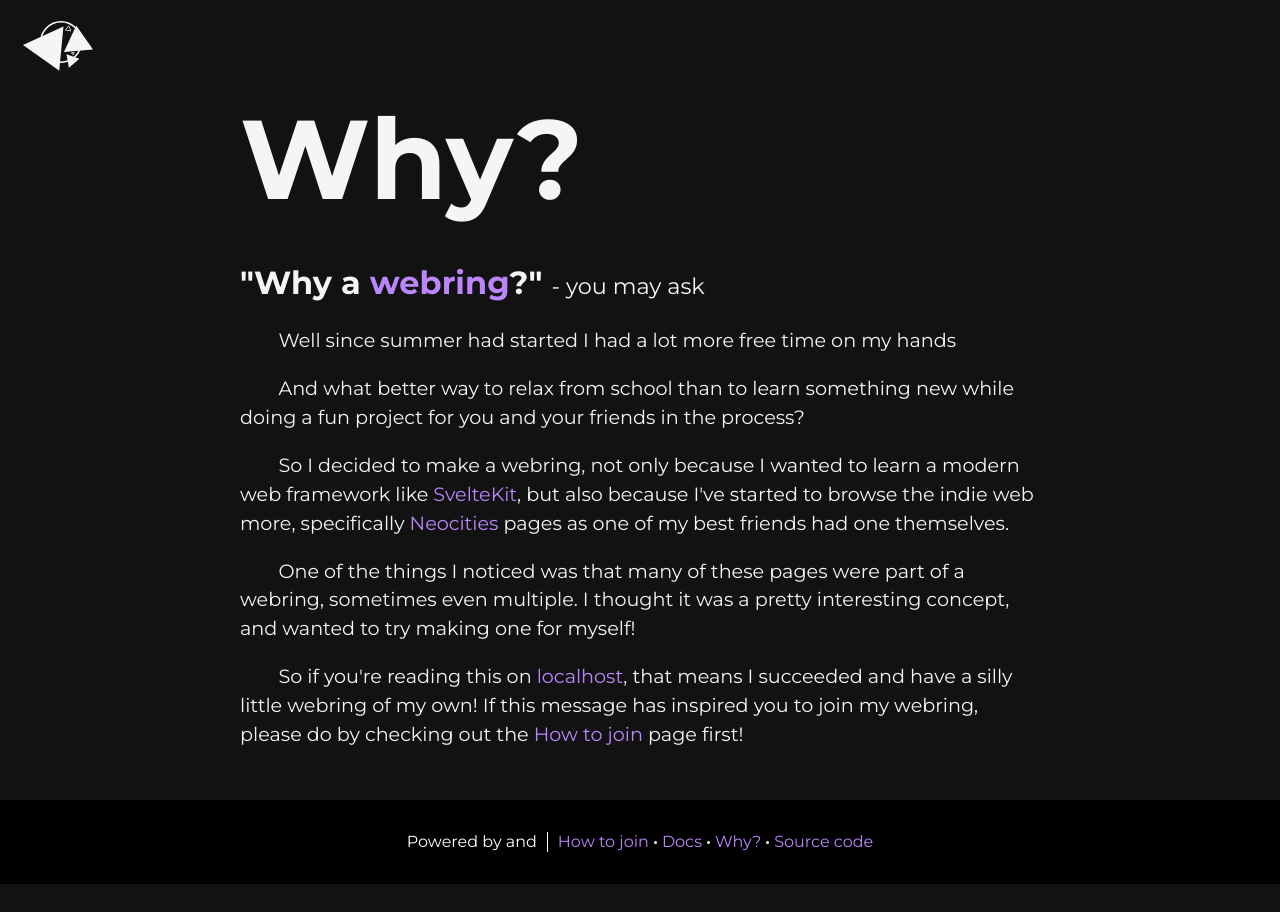
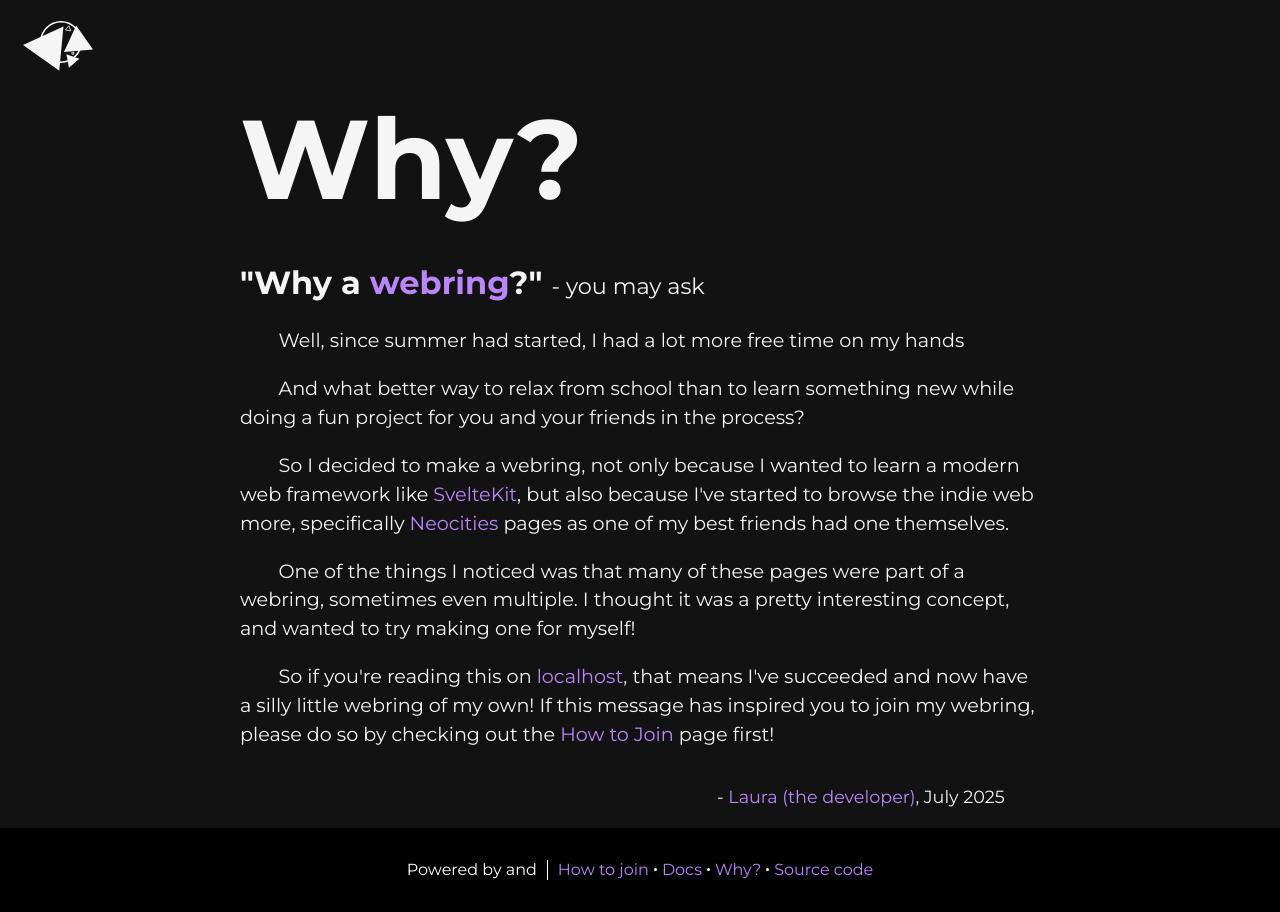
Before and after one commit to Pre1ude0/ringamajig, a SvelteKit app: page /why in a window 1280 px wide. Both pictures are taken after a click on the button "light". Before the commit the page ends 884 px from the top, so only its background shows below. Built offline with nearby package versions, Linux system fonts and the light colour scheme; a web font is replaced by a local one.

Commit message:
fix spelling mistakes and add author in why page

```diff
--- a/src/lib/components/tile.svelte
+++ b/src/lib/components/tile.svelte
@@ -93,7 +93,10 @@
                 />
             {/if}
             {#if page.siteButton}
-                <a href={page.og["og:url"]} target="_blank">
+                <a
+                    href={page.og["og:url"] ? page.og["og:url"] : null}
+                    target="_blank"
+                >
                     <img
                         src={page.siteButton}
                         class="blankie"
--- a/src/routes/(main)/why/+page.svelte
+++ b/src/routes/(main)/why/+page.svelte
@@ -27,7 +27,8 @@
         </h2>
 
         <p in:fly={{ y: 150, duration: 500, delay: 300 }}>
-            Well since summer had started I had a lot more free time on my hands
+            Well, since summer had started, I had a lot more free time on my
+            hands
         </p>
         <p in:fly={{ y: 150, duration: 500, delay: 400 }}>
             And what better way to relax from school than to learn something new
@@ -52,9 +53,18 @@
             So if you're reading this on <a
                 href={currentPageUrl}
                 target="_blank">{strippedUrl}</a
-            >, that means I succeeded and have a silly little webring of my own!
-            If this message has inspired you to join my webring, please do by
-            checking out the <a href="/docs#how-to-join">How to join</a> page first!
+            >, that means I've succeeded and now have a silly little webring of
+            my own! If this message has inspired you to join my webring, please
+            do so by checking out the
+            <a href="/docs#how-to-join">How to Join</a> page first!
+        </p>
+        <p
+            style="text-align: right; font-size: 1.1em; margin-top: 2em; margin-right: 2em;"
+            in:blur={{ duration: 500, delay: 800 }}
+        >
+            - <a href="https://pre1ude.dev" target="_blank"
+                >Laura (the developer)</a
+            >, July 2025
         </p>
     </div>
 </div>
```
